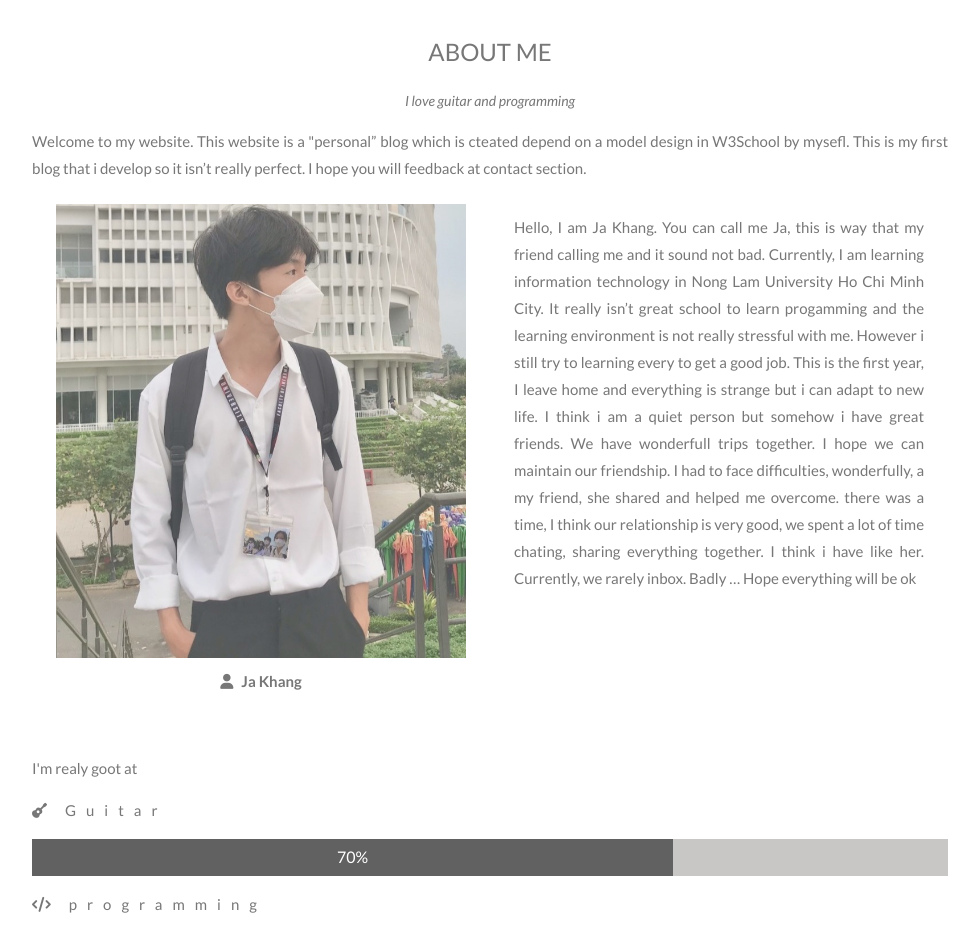
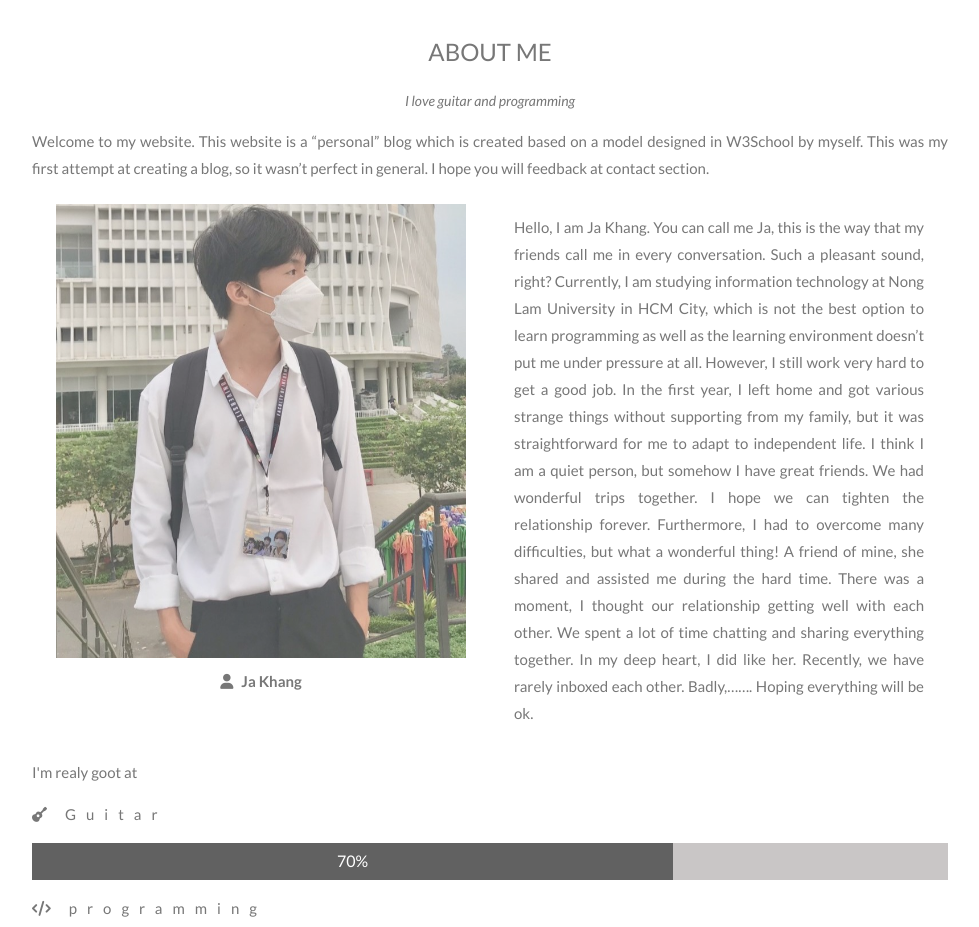
Before and after one commit to JaKhang/JaKhang.github.io, a plain HTML site: page index.html in a window 1280 px wide. Shown: the part 460-1387 px from the top of the page, without its empty margins (150-1129 px from the left). Drawn offline with Linux system fonts and the light colour scheme.

Commit message:
Update index.html

```diff
--- a/index.html
+++ b/index.html
@@ -37,7 +37,7 @@
                 <div class="container--limit">
                     <h2 class="content__title">About Me</h2>
                     <h3 class="content__subTitle">I love guitar and programming</h3>
-                    <p>Welcome to my website. This website is a "personal” blog which is cteated depend on a model design in W3School by mysefl. This is my first blog that i develop so it isn’t really perfect. I hope you will feedback at contact section.</p>
+                    <p>Welcome to my website. This website is a “personal” blog which is created based on a model designed in W3School by myself.  This was my first attempt at creating a blog, so it wasn’t perfect in general. I hope you will feedback at contact section.</p>
                     <div class="row">
                         <div class="column column-2">
                             <img src="./assets/image/avatar_hat.jpg" alt="avatar" class="full-image hover-opacity-off opacity-min" onclick="onClick(this)">
@@ -45,7 +45,8 @@
                         </div>
 
                         <div class="column column-2">
-                            <p>Hello, I am Ja Khang. You can call me Ja, this is way that my friend calling me and it sound not bad. Currently, I am learning information technology in Nong Lam University Ho Chi Minh City. It really isn’t great school to learn progamming and the learning environment is not really stressful with me. However i still try to learning every to get a good job. This is the first year, I leave home and everything is strange but i can adapt to new life. I think i am a quiet person but somehow i have great friends. We have wonderfull trips together. I hope we can maintain our friendship. I had to face difficulties, wonderfully, a my friend, she shared and helped me overcome. there was a time, I think our relationship is very good, we spent a lot of time chating, sharing everything together. I think i have like her. Currently, we rarely inbox. Badly … Hope everything will be ok</p>
+                            <p>
+Hello, I am Ja Khang. You can call me Ja, this is the way that my friends call me in every  conversation. Such a pleasant sound, right? Currently, I am studying information technology at Nong Lam University in HCM City, which is not the best option to learn programming as well as the learning environment doesn’t put me under pressure at all. However, I still work very hard to get a good job. In the first year, I left home and got various strange things without supporting from my family, but it was straightforward for me to adapt to independent life. I think I am a quiet person, but somehow I have great friends. We had wonderful trips together. I hope we can tighten the relationship forever. Furthermore, I had to overcome many difficulties, but what a wonderful thing! A friend of mine, she shared and assisted me during the hard time. There was a moment, I thought our relationship getting well with each other. We spent a lot of time chatting and sharing everything together. In my deep heart, I did like her. Recently, we have rarely inboxed each other. Badly,……. Hoping everything will be ok.</p>
                         </div>
                     </div>
                     <!-- skill -->
```
